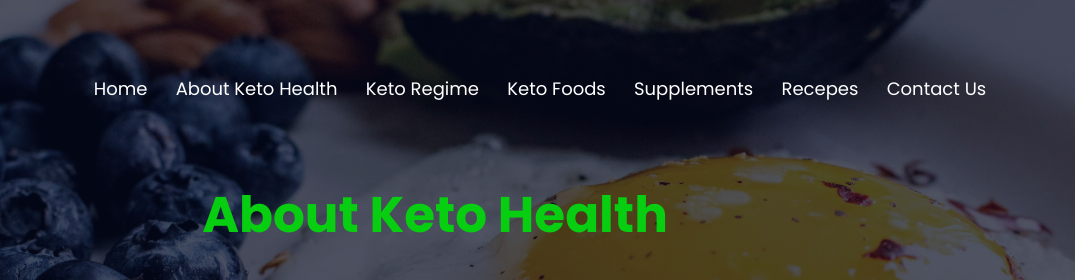
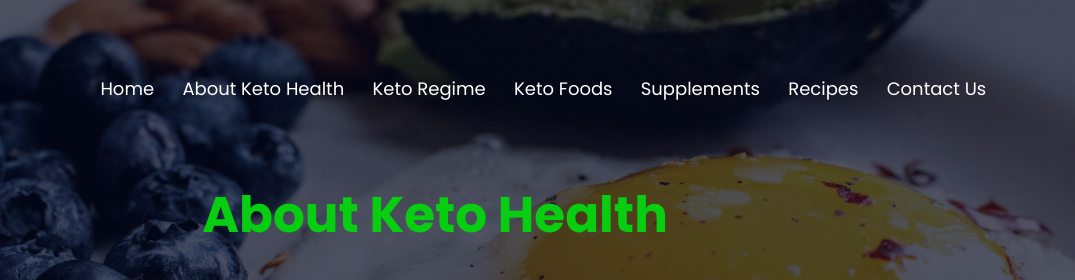
Before and after one commit to rado852/Web-Development-Assignment-1, a plain HTML site: page about keto.html in a window 1280 px wide. Shown: the top 280 px of the page, 205-1280 px from the left. Drawn offline with Linux system fonts and the light colour scheme.

Commit message:
Rename of file

```diff
--- a/about keto.html
+++ b/about keto.html
@@ -20,7 +20,7 @@
                     <li><a href="keto regime.html">Keto Regime</a></li>
                     <li><a href="keto foods.html">Keto Foods</a></li>
                     <li><a href="supplements.html">Supplements</a></li>
-                    <li><a href="recepes.html">Recepes</a></li>
+                    <li><a href="recipes.html">Recipes</a></li>
                     <li><a href="contactus.html">Contact Us</a></li>
                 </ul>
 
```
Also changed, not shown: contactus.html (+1 -1 lines), index.html (+1 -1 lines), keto foods.html (+1 -1 lines), keto regime.html (+1 -1 lines), recipes.html (renamed from recepes.html, +1 -1 lines), supplements.html (+1 -1 lines).
